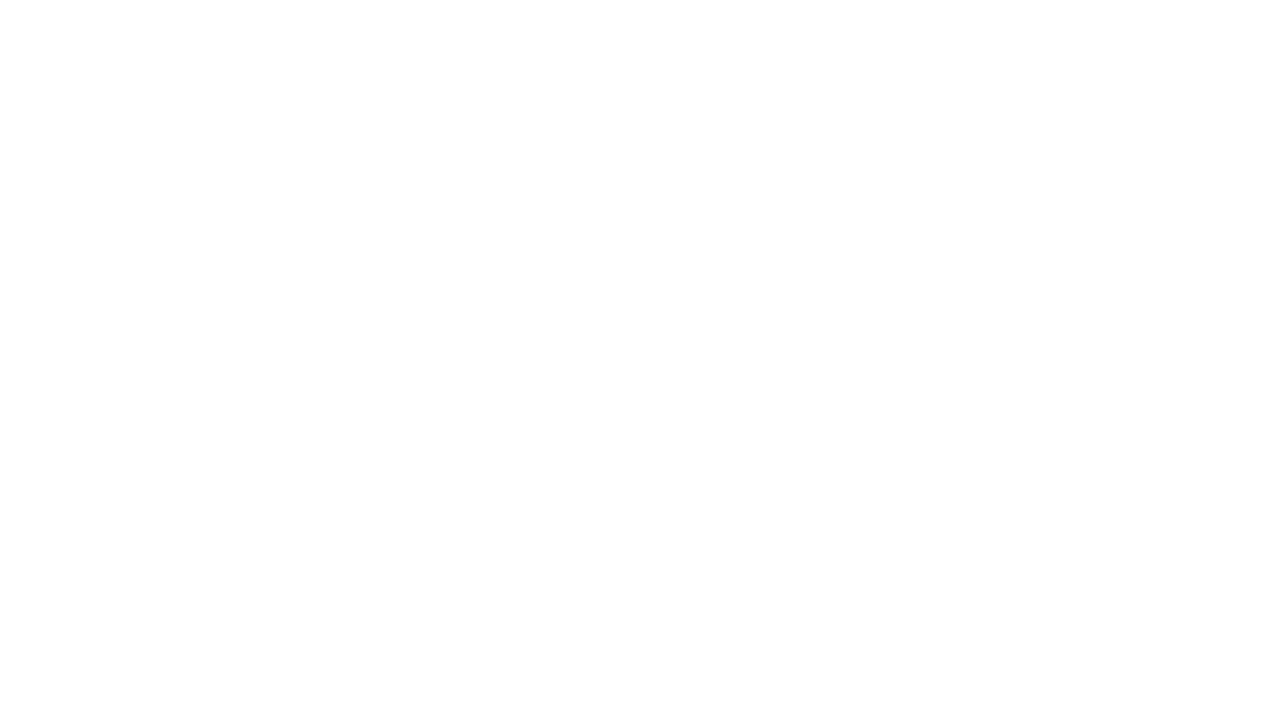
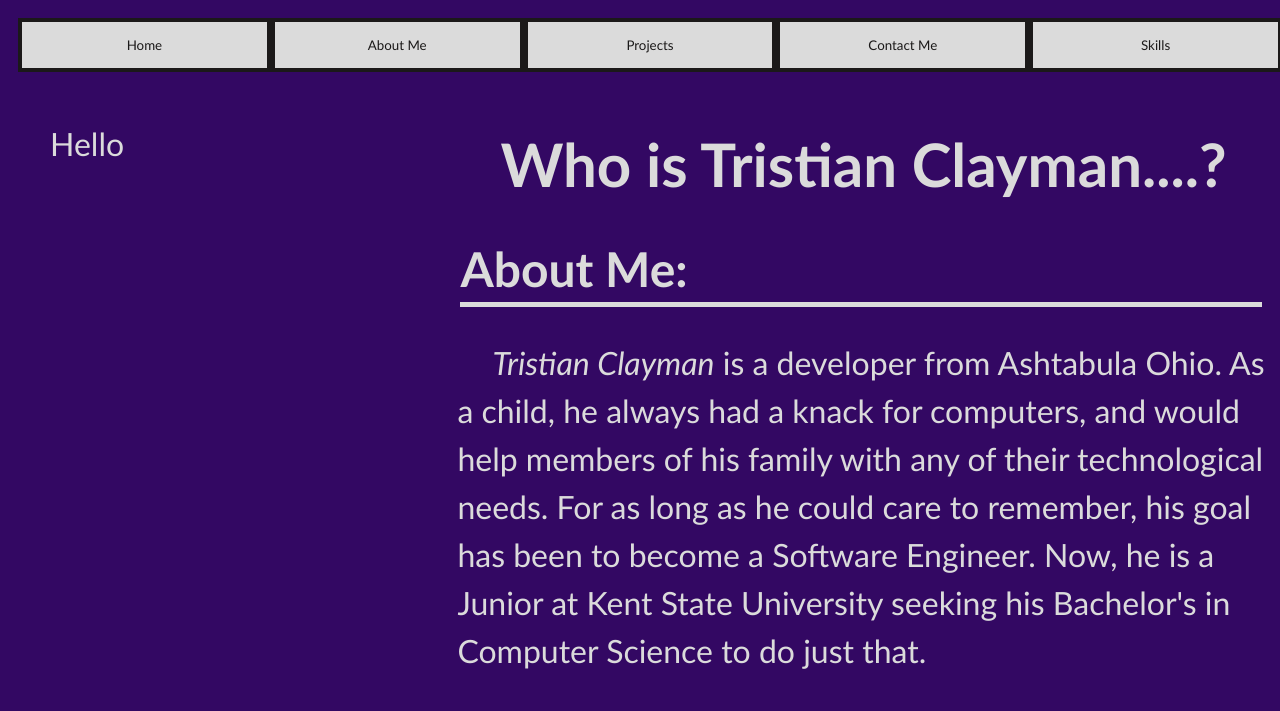
Before and after one commit to TrisClay345/PortfolioWebsite, a plain HTML site: page aboutme.html in a window 1280 px wide. Drawn offline with Linux system fonts and the light colour scheme.

Commit message:
Worked on aboutme page its practically done

```diff
--- a/aboutme.html
+++ b/aboutme.html
@@ -1,4 +1,103 @@
 <!DOCTYPE html>
 <html lang="en">
+    <head>
+        <style>
+            body {
+                background-color: rgb(51, 8, 99);
+                color: rgb(219, 219, 219);
+                font-family: 'Trebuchet MS';
+            }
+            button {
+                width: 100%;
+                margin: 10px;
+                padding: 15px 15px;
+                text-align: center;
+                font-family: 'Trebuchet MS';
+                background-color: rgb(219, 219, 219);
+                border: 4px solid rgb(27, 25, 25);
+                color:rgb(27, 25, 25);
+            }
+            button:hover {
+                width: 100%;
+                margin: 10px;
+                padding: 15px 15px;
+                text-align: center;
+                font-family: 'Trebuchet MS';
+                background-color: rgb(27, 25, 25);
+                border: 4px solid rgb(219, 219, 219);
+                color: rgb(219, 219, 219);
+            }
+            .div1 {
+                float: left;
+                text-align: left;
+            }
+            .div2 {
+                width: 20%;
+                float: left;
+            }
+            p {
+                padding-left: 7px;
+                font-size: 200%;
+                text-indent: 35px;
+                line-height: 150%
+            }
+            h1 {
+                font-size: 375%;
+                padding-left: 50px;
+            }
+            h2 {
+                font-size: 300%;
+                margin: 10px;
+                padding-right: 25px;
+                padding-bottom: 5px;
+                border-bottom: 5px solid rgb(219, 219, 219);
+            }
+        </style>
+    </head>
+    <body>
+        <div style="margin-top: 0px; padding-bottom: 80px">
+            <div class="div div2">
+                <a href="index.html">
+                    <button>Home</button>
+                </a>
+            </div>
+            <div class="div div2">
+                <a href="aboutme.html">
+                    <button>About Me</button>
+                </a>
+            </div>
+            <div class="div div2">
+                <a href="projects.html">
+                    <button>Projects</button>
+                </a>
+            </div>
+            <div class="div div2">
+                <a href="contactme.html">
+                    <button>Contact Me</button>
+                </a>
+            </div>
+            <div class="div div2">
+                <a href="skills.html">
+                    <button>Skills</button>
+                </a>
+            </div>
+        </div>
 
+        <!-- LEFT COLUMN -->
+        <div class="div div1" style="width: 35%">
+            <p>Hello</p>
+        </div>
+
+        <!-- RIGHT COLUMN -->
+        <div class="div div1" style="width: 65%">
+            <h1>Who is Tristian Clayman....?</h1>
+            <h2>About Me:</h2>
+            <p>
+                <em>Tristian Clayman</em> is a developer from Ashtabula Ohio. As a child, he always had a knack for computers,
+                and would help members of his family with any of their technological needs. For as long as he could care
+                to remember, his goal has been to become a Software Engineer. Now, he is a Junior at Kent State University
+                seeking his Bachelor's in Computer Science to do just that.
+            </p>
+        </div>
+    </body>
 </html>
```
Also changed, not shown: index.html (renamed from homepage.html, +19 -9 lines).
